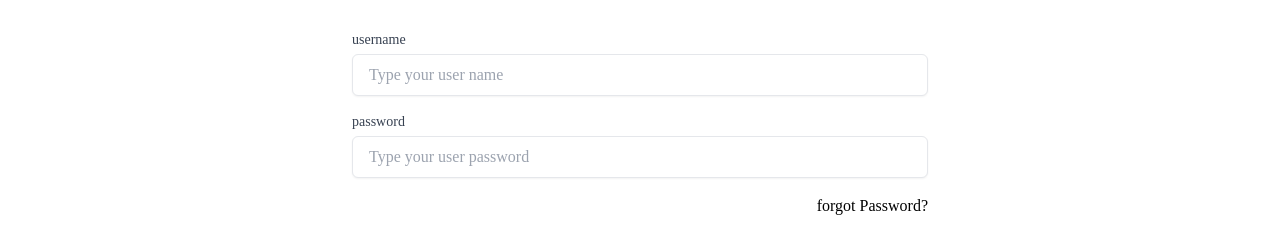
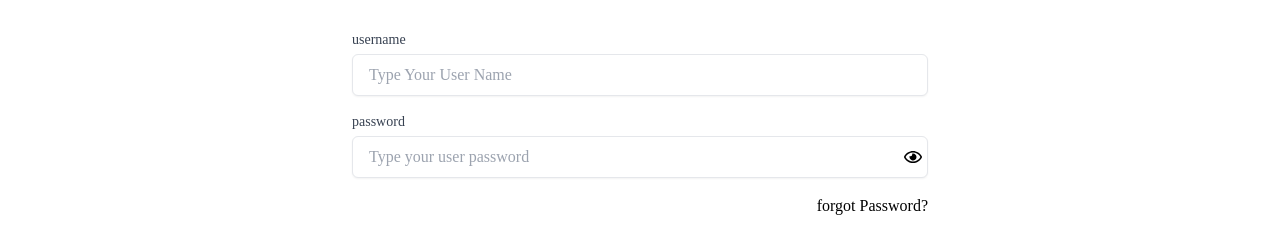
Before and after one commit to Mosarrof-Coding/GTfrontend, a React (Vite) app: page /login in a window 1280 px wide. Shown: the part 179-407 px from the top of the page. Built offline with nearby package versions, Linux system fonts and the light colour scheme; the HTML template or start-up script is replaced by a standard one.

Commit message:
Add: type ang icon toggling

```diff
--- a/src/pages/Login.jsx
+++ b/src/pages/Login.jsx
@@ -1,6 +1,20 @@
 /* eslint-disable react/no-unescaped-entities */
-import { FaFacebookF, FaGoogle, FaTwitter } from "react-icons/fa";
+import { useState } from "react";
+import {
+  FaFacebookF,
+  FaGoogle,
+  FaRegEye,
+  FaRegEyeSlash,
+  FaTwitter,
+} from "react-icons/fa";
+
 export default function Login() {
+  // input password/text handle and eye displaying toggle
+  const [eye, setEye] = useState(false);
+  const eyeChange = () => {
+    setEye(!eye);
+  };
+
   return (
     <section className="section">
       <div className="container">
@@ -24,25 +38,36 @@ export default function Login() {
                   id="user_name"
                   name="user_name"
                   placeholder="Type your user name"
-                  className="mt-1 py-2 px-4 w-full rounded-md border focus:outline-blue-200 bg-white text-gray-700 shadow-sm"
+                  className="mt-1 py-2 px-4 w-full rounded-md border focus:outline-blue-200 bg-white text-gray-700 shadow-sm capitalize"
                 />
               </div>
 
               <div className="">
                 <label
                   htmlFor="Password"
-                  className="block text-sm font-medium text-gray-700"
+                  className="block mb-1 text-sm font-medium text-gray-700"
                 >
                   password
                 </label>
 
-                <input
-                  type="password"
-                  id="Password"
-                  name="password"
-                  placeholder="Type your user password"
-                  className="mt-1 py-2 px-4 w-full rounded-md border focus:outline-blue-200 bg-white text-gray-700 shadow-sm"
-                />
+                <div className="relative">
+                  <input
+                    type={eye ? "text" : "password"}
+                    id="Password"
+                    name="password"
+                    placeholder="Type your user password"
+                    className="py-2 px-4 w-full rounded-md border focus:outline-blue-200 bg-white text-gray-700 shadow-sm"
+                  />
+                  <div className="absolute right-0 top-0 min-h-full w-6 flex items-center">
+                    <span className="view cursor-pointer" onClick={eyeChange}>
+                      {eye ? (
+                        <FaRegEyeSlash size={18} />
+                      ) : (
+                        <FaRegEye size={18} />
+                      )}
+                    </span>
+                  </div>
+                </div>
               </div>
               <p className="text-right">forgot Password?</p>
 
```
